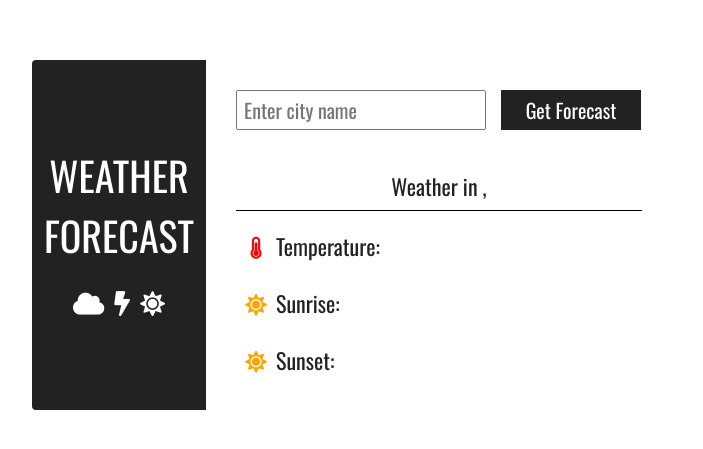
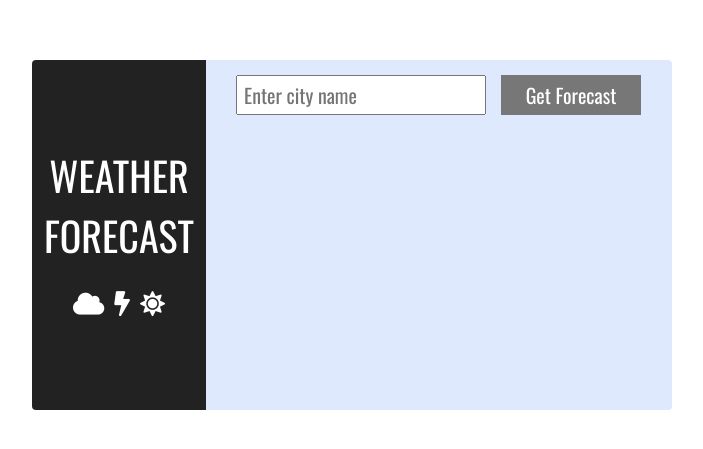
Before and after one commit to AlexDyksa/Weather-Forecast, a React (Create React App) app: page / in a window 1280 px wide. Shown: the part 165-614 px from the top of the page, without its empty margins (288-991 px from the left). Built offline with nearby package versions, Linux system fonts and the light colour scheme.

Commit message:
modified form and main component

```diff
--- a/src/components/Form/styles.css
+++ b/src/components/Form/styles.css
@@ -25,9 +25,13 @@
     outline: none;
     height: 40px;
     box-sizing: border-box;
+}
 
+.app__submit-inactive {
+    background-color: #777;
 }
 
 .app__submit:hover {
     background-color: #777;
+    cursor: pointer;
 }
--- a/src/components/Main/styles.css
+++ b/src/components/Main/styles.css
@@ -1,6 +1,5 @@
 .main {
-    /* height: 100%; */
     width: 70%;
-    /* background-color: rgb(200, 219, 252); */
-    padding: 30px;
+    background-color:#DEE9FD;
+    padding: 15px 30px;
 }
--- a/src/components/Outcomes/index.js
+++ b/src/components/Outcomes/index.js
@@ -4,10 +4,11 @@ import FlipMove from 'react-flip-move';
 import './styles.css';
 
 const Outcomes = props => {
-    const { code, city, temp, sunrise, sunset } = props.data;
+    const { code, city, temp, sunrise, sunset, wind, isVisibleOutcomes } = props.data;
 
     return (
-        <FlipMove duration={150} easing="ease-out">
+        <React.Fragment> {isVisibleOutcomes &&
+            <FlipMove duration={1150} easing="ease-out">
                 <div className="app__outcomes outcomes">
                     <div className="outcomes__title">
                         Weather in
@@ -20,6 +21,7 @@ const Outcomes = props => {
                         </div>
                         Temperature:
                         <span>{temp}</span>
+                        &#8451;
                     </div>
                     <div className="outcomes__row">
                         <div className="outcomes__icon">
@@ -33,10 +35,19 @@ const Outcomes = props => {
                             <i className="fas fa-sun"></i>
                         </div>
                         Sunset:
-                    <span> {sunset}</span>
+                        <span>{sunset}</span>
+                    </div>
+                    <div className="outcomes__row">
+                        <div className="outcomes__icon">
+                            <i className="fas fa-wind"></i>
+                        </div>
+                        Wind Speed:
+                        <span> {wind}</span>
+                        m/s
                     </div>
                 </div>
-        </FlipMove>
+            </FlipMove>}
+        </React.Fragment>
     );
 };
 
--- a/src/components/Outcomes/styles.css
+++ b/src/components/Outcomes/styles.css
@@ -27,11 +27,15 @@
 }
 
 .outcomes__row {
-    margin: 25px 0;
+    margin: 15px 0;
 }
 
 .outcomes__row:last-of-type {
     margin-bottom: 0;
+}
+
+.outcomes__row span {
+    margin: 0 5px 0 7px;
 }
 
 .outcomes__icon {
@@ -47,3 +51,7 @@
 .outcomes .fa-sun {
     color: orange;
 }
+
+.outcomes .fa-wind {
+    color: blue;
+}
```
Lines whose indentation alone changed are shown as unchanged.
